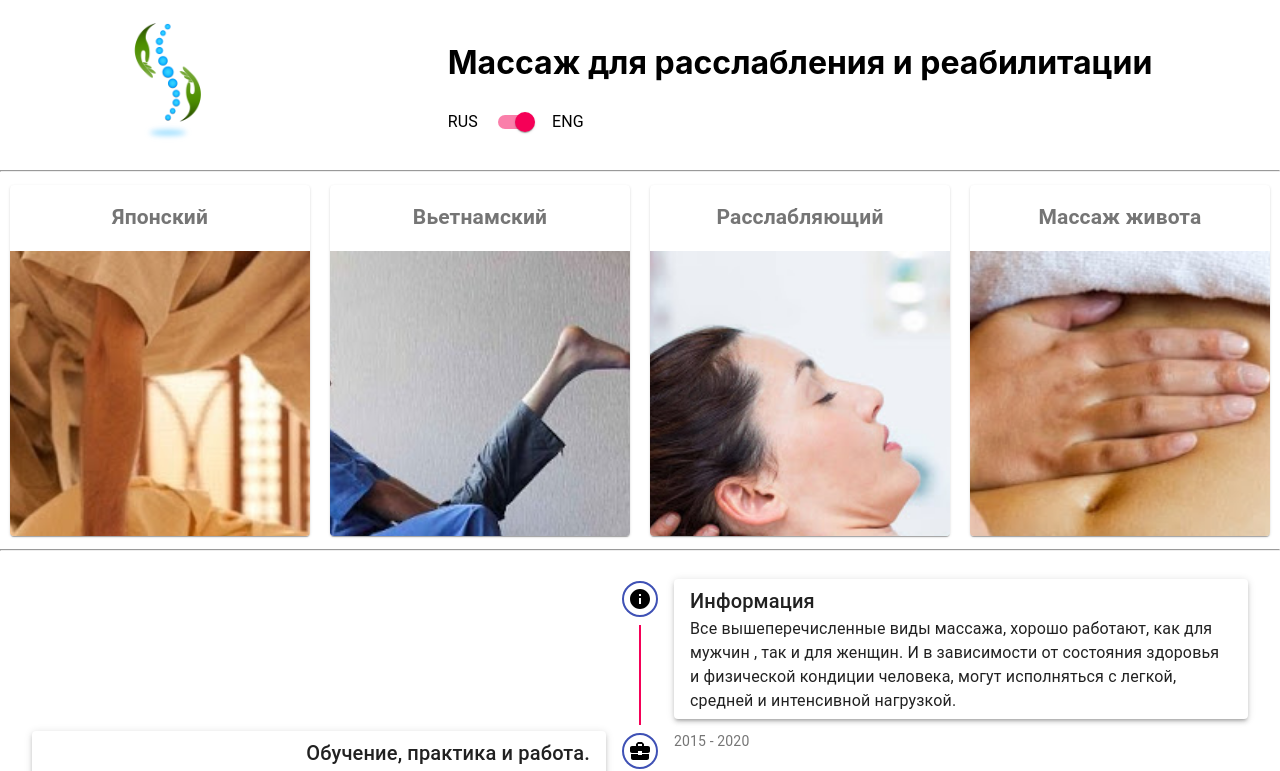
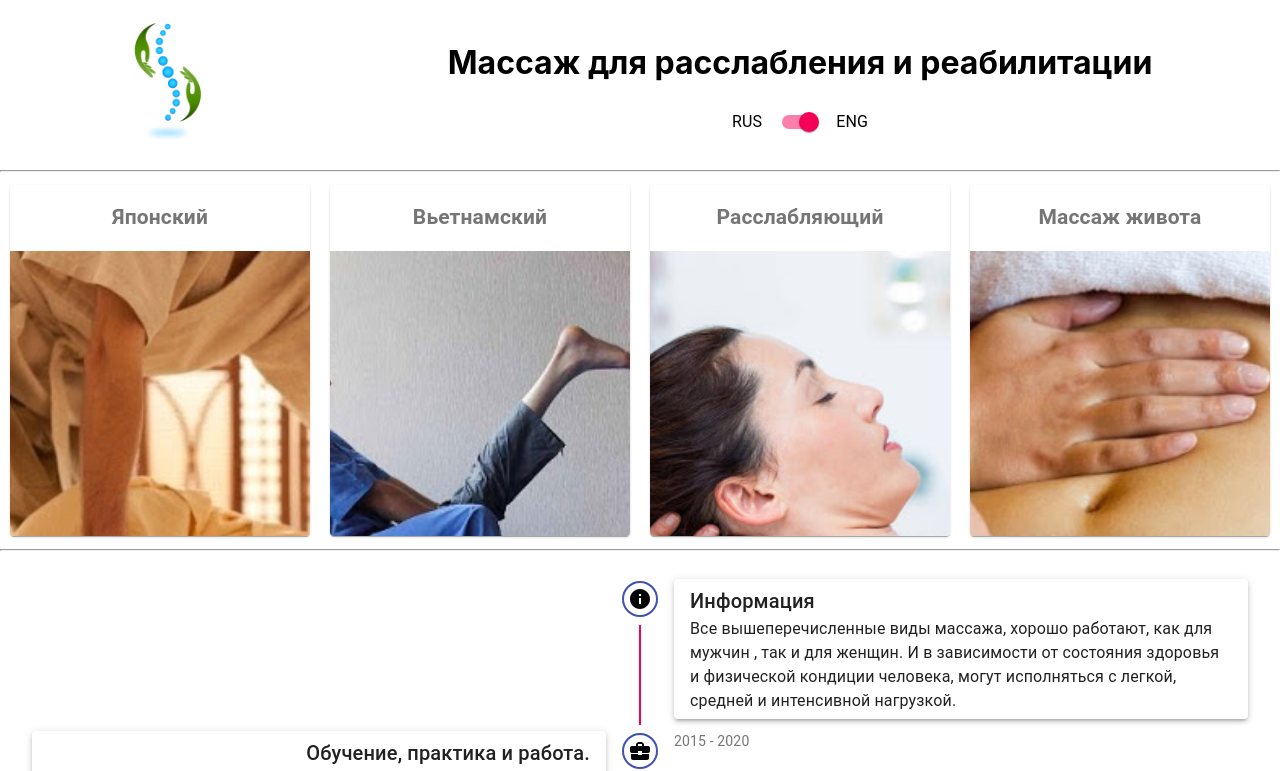
Before and after one commit to Ivansultan/rr, a React (Create React App) app: page /massages in a window 1280 px wide. Shown: the top 771 px of the page. Built offline with nearby package versions, Linux system fonts and the light colour scheme; the HTML template or start-up script is replaced by a standard one.

Commit message:
Update file

```diff
--- a/src/App.tsx
+++ b/src/App.tsx
@@ -96,12 +96,20 @@ export default function App() {
               width="80"
             />
           </div>
-          <div style={{ flexDirection: "column", alignItems: "center" }}>
+          <div
+            style={{
+              flexDirection: "column",
+              alignItems: "center",
+              display: "flex",
+            }}
+          >
             <div>
-              <h1>Массаж для расслабления и реабилитации</h1>
+              <h1 style={{ textAlign: "center" }}>
+                Массаж для расслабления и реабилитации
+              </h1>
             </div>
 
-            <div>
+            <div style={{}}>
               <FormGroup>
                 <Typography component="div">
                   <Grid
--- a/src/components/MasonryLayout/MasonryLayout.tsx
+++ b/src/components/MasonryLayout/MasonryLayout.tsx
@@ -10,11 +10,11 @@ for (let i = 0; i < imgId.length; i++) {
   images.push("https://unsplash.it/250/" + ih + "?image=" + imgId[i]);
 }
 
-type MasonryLayoutProps = {
+type Props = {
   images: any[];
 };
 
-class MasonryLayout extends React.Component<MasonryLayoutProps> {
+class MasonryLayout extends React.Component<Props> {
   render() {
     return (
       <div className="container">
@@ -42,7 +42,7 @@ type TileProps = {
 export const Tile = ({ src }: TileProps) => {
   return (
     <div className="tile">
-      <img src={src} />
+      <img src={src} alt="" />
     </div>
   );
 };
@@ -107,20 +107,18 @@ export class Masonry extends React.Component<MasonryProps, MasonryState> {
   render() {
     return (
       <div className="masonry" ref="Masonry">
-        {" "}
         {this.mapChildren().map((col, ci) => {
           return (
             <div className="column" key={ci}>
-              {" "}
               {col.map(
                 // @ts-ignore
                 (child, i) => {
                   return <div key={i}> {child} </div>;
                 }
-              )}{" "}
+              )}
             </div>
           );
-        })}{" "}
+        })}
       </div>
     );
   }
--- a/src/components/Massages/Massages.tsx
+++ b/src/components/Massages/Massages.tsx
@@ -125,6 +125,8 @@ export const Massages = (props: Props) => {
     // setCardTitle(title);
   };
 
+  console.log("activeMassage?.images", activeMassage?.images);
+
   return (
     <div
       style={{
@@ -221,7 +223,7 @@ export const Massages = (props: Props) => {
             <div style={{ paddingLeft: 30, paddingRight: 30 }}>
               {activeMassage?.description}
             </div>
-            <MasonryLayout images={activeMassage?.images!} />
+            <MasonryLayout images={activeMassage?.images! ?? []} />
 
             <div>
               {activeMassage?.extraInfo.map((info) => {
--- a/src/components/Massages/constants.ts
+++ b/src/components/Massages/constants.ts
@@ -15,7 +15,7 @@ export const massagesData: MassageList = {
     extraInfo: [
       {
         title:
-          "Благодаря системному и комплексному подходу двух техник (Юмейхо 1,2 степени), решаются такие проблемы как:",
+          "Благодаря системному и комплексному подходу двух техник (Юмейхо 1,2 ступень), решаются такие проблемы как:",
         items: [
           "Головные боли",
           "Болезненные месячные",
@@ -59,7 +59,7 @@ export const massagesData: MassageList = {
     extraInfo: [
       {
         title:
-          "Благодаря системному и комплексному подходу двух техник (Юмейхо 1,2 степени), решаются такие проблемы как:",
+          "Благодаря системному и комплексному подходу двух техник (Юмейхо 1,2 ступень), решаются такие проблемы как:",
         items: [
           "Головные боли",
           "Болезненные месячные",
```
